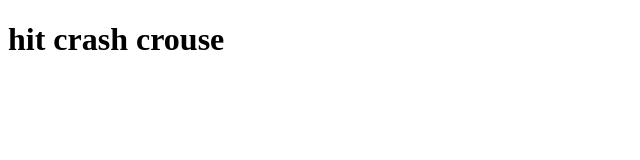
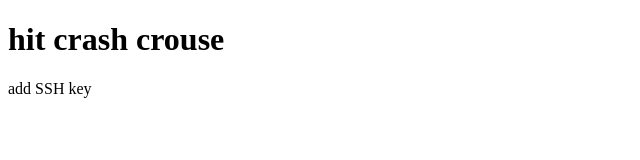
Before and after one commit to moshohel/gitTest, a plain HTML site: page index.html in a window 1280 px wide. Shown: the whole page, without its empty margins (0-640 px from the left). Drawn offline with Linux system fonts and the light colour scheme.

Commit message:
Add SSH key

```diff
--- a/index.html
+++ b/index.html
@@ -1,13 +1,18 @@
 <!DOCTYPE html>
 <html lang="en">
+
 <head>
     <meta charset="UTF-8">
-    <meta name="viewport" content="width=device-width, initial-scale=1.0">
+    <meta name="viewport"
+        content="width=device-width, initial-scale=1.0">
     <title>Document</title>
 </head>
+
 <body>
 
     <h1>hit crash crouse</h1>
+    <p>add SSH key</p>
     <script src="app.js"></script>
 </body>
+
 </html>
```
